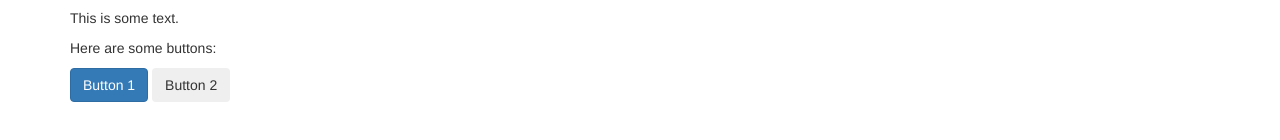
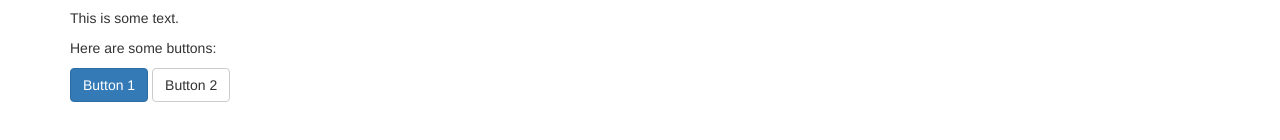
Before and after one commit to grahamplace/bootstrap_static_site, a plain HTML site: page index.html in a window 1280 px wide. Shown: the part 134-274 px from the top of the page. Drawn offline with nearby package versions, Linux system fonts and the light colour scheme.

Commit message:
update button

```diff
--- a/index.html
+++ b/index.html
@@ -35,7 +35,7 @@
   <p>This is some text.</p>
   <p>Here are some buttons:</p>
   <button type="button" class="btn btn-primary">Button 1</button>
-  <button type="button" class="btn btn-secondary">Button 2</button>
+  <button type="button" class="btn btn-default">Button 2</button>
 
 </div>
 
```
